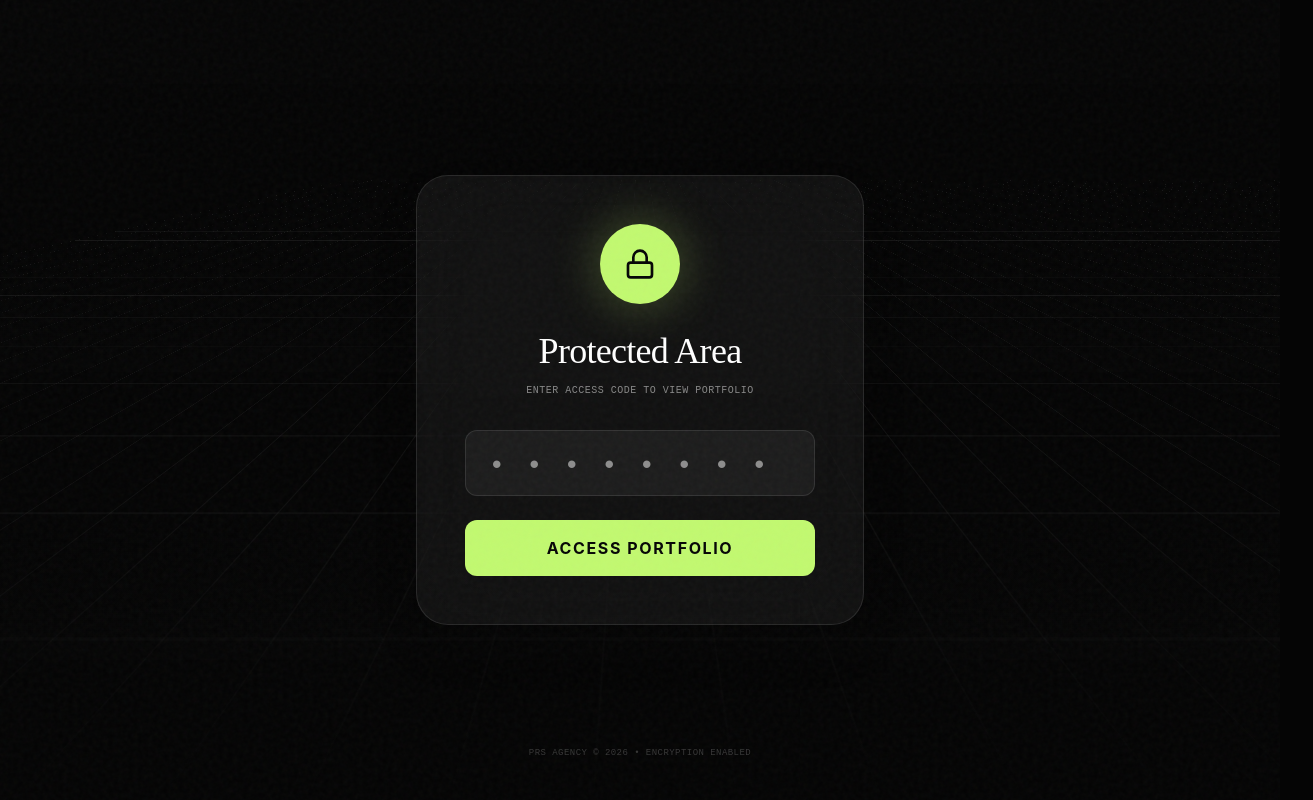
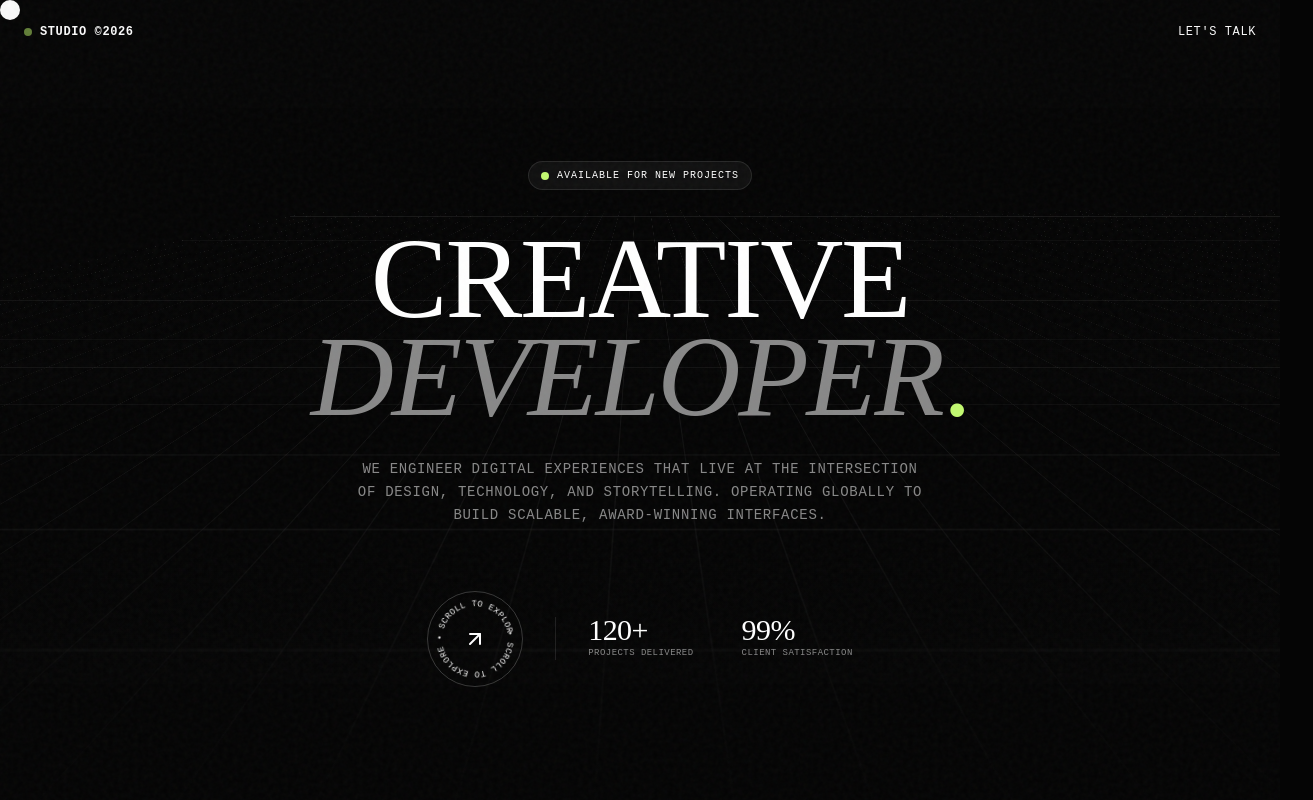
Before and after one commit to parthsharma17prs/projects-portfolio, a React (Vite) app: page / in a window 1280 px wide. Shown: the top 800 px of the page, 1313 px wide, since content can reach past the window. Built offline with nearby package versions, Linux system fonts and the light colour scheme.

Commit message:
revert: remove password protection and right-click block

```diff
--- a/src/App.jsx
+++ b/src/App.jsx
@@ -123,89 +123,13 @@ const ProjectRow = ({ project, index }) => {
 };
 
 function App() {
-  const [isLocked, setIsLocked] = useState(true);
-  const [password, setPassword] = useState('');
-  const [error, setError] = useState(false);
-
-  useEffect(() => {
-    // Disable right-click
-    const handleContextMenu = (e) => e.preventDefault();
-    // Disable common dev tools shortcuts
-    const handleKeyDown = (e) => {
-      if (e.keyCode === 123) e.preventDefault(); // F12
-      if (e.ctrlKey && e.shiftKey && (e.keyCode === 73 || e.keyCode === 74 || e.keyCode === 67)) e.preventDefault(); // Ctrl+Shift+I/J/C
-      if (e.metaKey && e.altKey && (e.keyCode === 73 || e.keyCode === 74 || e.keyCode === 67)) e.preventDefault(); // Cmd+Opt+I/J/C
-      if ((e.ctrlKey || e.metaKey) && e.keyCode === 85) e.preventDefault(); // Ctrl+U (View Source)
-    };
-
-    document.addEventListener('contextmenu', handleContextMenu);
-    document.addEventListener('keydown', handleKeyDown);
-    return () => {
-      document.removeEventListener('contextmenu', handleContextMenu);
-      document.removeEventListener('keydown', handleKeyDown);
-    };
-  }, []);
-
-  const handleUnlock = () => {
-    if (password === 'prs2026') {
-      setIsLocked(false);
-      setError(false);
-    } else {
-      setError(true);
-      setTimeout(() => setError(false), 2000);
-    }
-  };
-
   const techs = ["CREATIVE", "DEVELOPMENT", "STRATEGY", "DESIGN", "MOTION"];
-
-  if (isLocked) {
-    return (
-      <div className="min-h-screen bg-brand-dark flex flex-col items-center justify-center p-6 text-center relative overflow-hidden">
-        <div className="noise-overlay" />
-        <RetroGrid />
-        <motion.div
-          initial={{ opacity: 0, scale: 0.9 }}
-          animate={{ opacity: 1, scale: 1 }}
-          className="relative z-10 w-full max-w-md bg-white/5 backdrop-blur-2xl border border-white/10 p-12 rounded-[2rem] shadow-2xl"
-        >
-          <div className="w-20 h-20 bg-brand-accent rounded-full flex items-center justify-center mx-auto mb-8 shadow-[0_0_50px_rgba(194,249,112,0.3)]">
-            <svg viewBox="0 0 24 24" width="32" height="32" stroke="currentColor" strokeWidth="2" fill="none" strokeLinecap="round" strokeLinejoin="round" className="text-brand-dark"><rect x="3" y="11" width="18" height="11" rx="2" ry="2"></rect><path d="M7 11V7a5 5 0 0 1 10 0v4"></path></svg>
-          </div>
-          <h2 className="display-title text-4xl mb-4">Protected Area</h2>
-          <p className="mono-tag text-[10px] text-brand-gray mb-8">Enter access code to view portfolio</p>
-
-          <div className="relative mb-6">
-            <input
-              type="password"
-              value={password}
-              onChange={(e) => setPassword(e.target.value)}
-              onKeyDown={(e) => e.key === 'Enter' && handleUnlock()}
-              placeholder="••••••••"
-              className={`w-full bg-white/5 border ${error ? 'border-red-500' : 'border-white/10'} rounded-xl px-6 py-4 text-center text-2xl tracking-[1em] focus:outline-none focus:border-brand-accent transition-colors`}
-            />
-            {error && <p className="text-red-500 text-[10px] mt-2 mono-tag uppercase">Incorrect access code</p>}
-          </div>
-
-          <button
-            onClick={handleUnlock}
-            className="w-full bg-brand-accent text-brand-dark py-4 rounded-xl font-bold uppercase tracking-widest hover:scale-[1.02] active:scale-[0.98] transition-transform"
-          >
-            Access Portfolio
-          </button>
-        </motion.div>
-
-        <div className="absolute bottom-10 left-1/2 -translate-x-1/2 mono-tag text-[9px] text-white/20">
-          PRS Agency © 2026 • Encryption Enabled
-        </div>
-      </div>
-    );
-  }
 
   return (
     <div className="min-h-screen bg-brand-dark text-white relative">
-
       <div className="noise-overlay" />
       <CustomCursor />
+
 
       {/* Navbar */}
       <nav className="fixed top-0 left-0 w-full z-50 p-6 mix-blend-difference">
```
